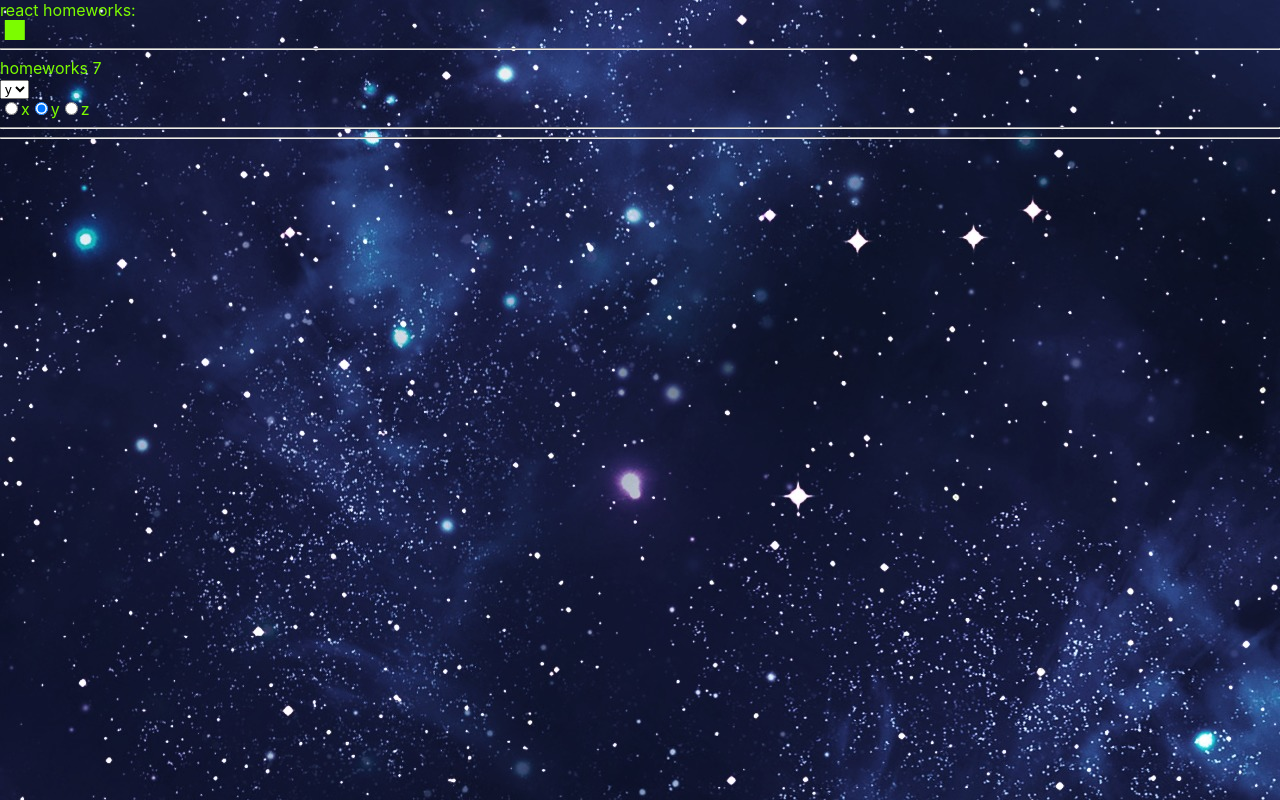
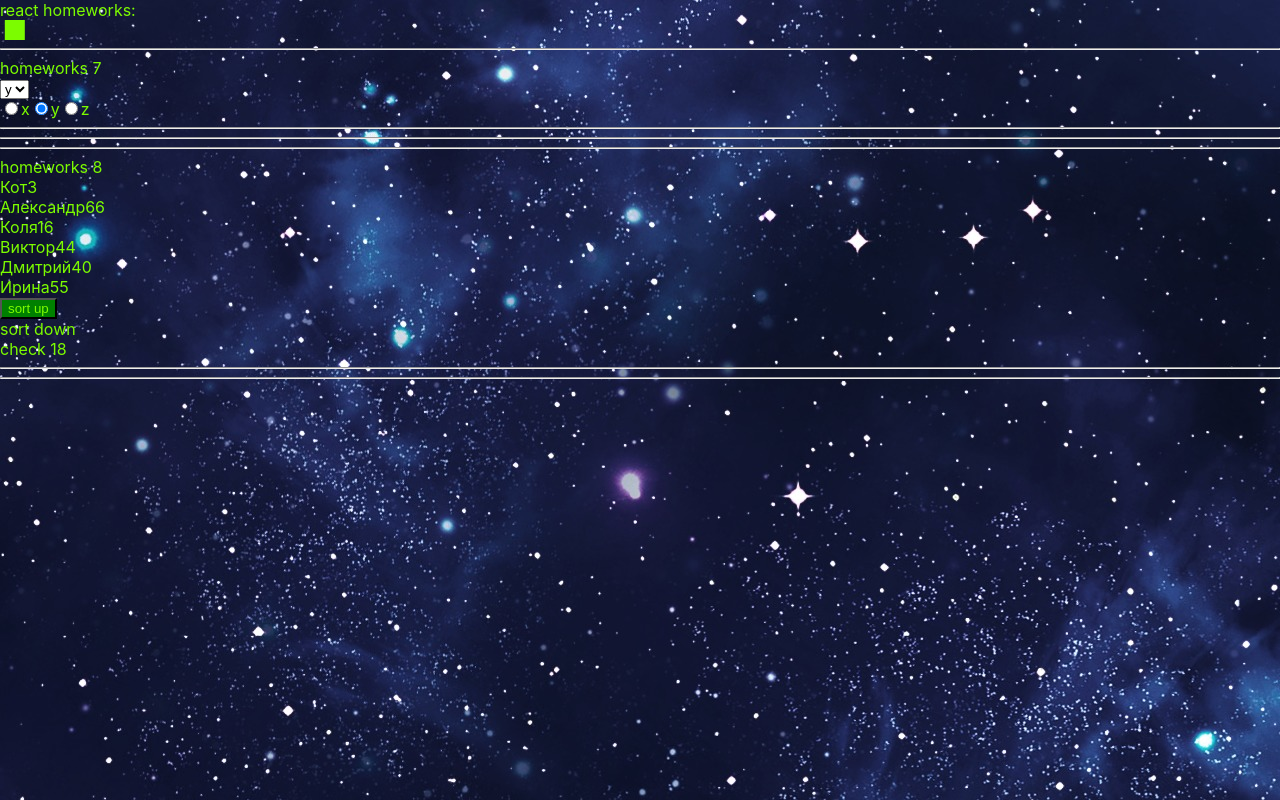
Before and after one commit to braivs/iti-homework-ignat, a React (Create React App) app: page /#/junior in a window 1280 px wide. Built offline with nearby package versions, Linux system fonts and the light colour scheme.

Commit message:
08 - progress

```diff
--- a/src/p2-homeworks/h5/pages/Junior.tsx
+++ b/src/p2-homeworks/h5/pages/Junior.tsx
@@ -1,10 +1,12 @@
 import React from 'react'
 import HW7 from '../../h7/HW7';
+import HW8 from '../../h8/HW8';
 
 function Junior() {
     return (
         <div>
           <HW7 />
+          <HW8 />
         {/*  hw7-hw11*/}
         </div>
     )
--- a/src/p2-homeworks/h8/HW8.tsx
+++ b/src/p2-homeworks/h8/HW8.tsx
@@ -1,6 +1,7 @@
 import React, {useState} from 'react'
-import {homeWorkReducer} from './bll/homeWorkReducer'
+import {homeWorkReducer, SortNameUpAC} from './bll/homeWorkReducer'
 import SuperButton from '../h4/common/c2-SuperButton/SuperButton'
+import {UserType} from './bll/tests/homeWorkReducer.test';
 
 // export type UserType =
 
@@ -14,16 +15,17 @@ const initialPeople = [
 ]
 
 function HW8() {
-    const [people, setPeople] = useState<any>(initialPeople) // need to fix any
+    const [people, setPeople] = useState<Array<UserType>>(initialPeople)
 
     // need to fix any
-    const finalPeople = people.map((p: any) => (
+    const finalPeople = people.map((p: UserType) => (
         <div key={p._id}>
-            some name, age
+          <span>{p.name}</span>
+          <span>{p.age}</span>
         </div>
     ))
 
-    const sortUp = () => setPeople(homeWorkReducer(initialPeople, {type: 'sort', payload: 'up'}))
+    const sortUp = () => setPeople(homeWorkReducer(initialPeople, SortNameUpAC()))
 
     return (
         <div>
--- a/src/p2-homeworks/h8/bll/homeWorkReducer.ts
+++ b/src/p2-homeworks/h8/bll/homeWorkReducer.ts
@@ -1,13 +1,49 @@
-export const homeWorkReducer = (state: any, action: any): any => { // need to fix any
+import {UserType} from './tests/homeWorkReducer.test';
+
+type SortNameUpActionType = {
+  type: 'sort'
+  payload: 'up'
+}
+type SortNameDownActionType = {
+  type: 'sort'
+  payload: 'down'
+}
+type CheckActionType = {
+  type: 'check'
+  payload: 18
+}
+type ActionType = SortNameUpActionType | SortNameDownActionType | CheckActionType
+
+export const homeWorkReducer = (state: Array<UserType>, action: ActionType): Array<UserType> => {
   switch (action.type) {
     case 'sort': {
-            // need to fix
+      switch (action.payload) {
+        case 'up':
+          let stateCopy = [...state]
+          stateCopy.sort((a, b) => b.name > a.name ? -1 : 1)
+          return stateCopy
+        case 'down':
+          let stateCopy2 = [...state]
+          stateCopy2.sort((a, b) => b.name > a.name ? -1 : 1).reverse()
+          return stateCopy2
+        default:
           return state
       }
+    }
     case 'check': {
-            // need to fix
+      return state.filter(el => el.age >= 18)
+    }
+    default:
       return state
   }
-        default: return state
 }
+
+export const SortNameUpAC = ():SortNameUpActionType => {
+  return { type: 'sort', payload: 'up' }
 }
+export const SortNameDownAC = ():SortNameDownActionType => {
+  return { type: 'sort', payload: 'down' }
+}
+export const CheckAC = ():CheckActionType => {
+  return { type: 'check', payload: 18 }
+}
```
Also changed, not shown: 1 other file (tests, documents, lock files or other folders). Lines whose indentation alone changed are shown as unchanged.
